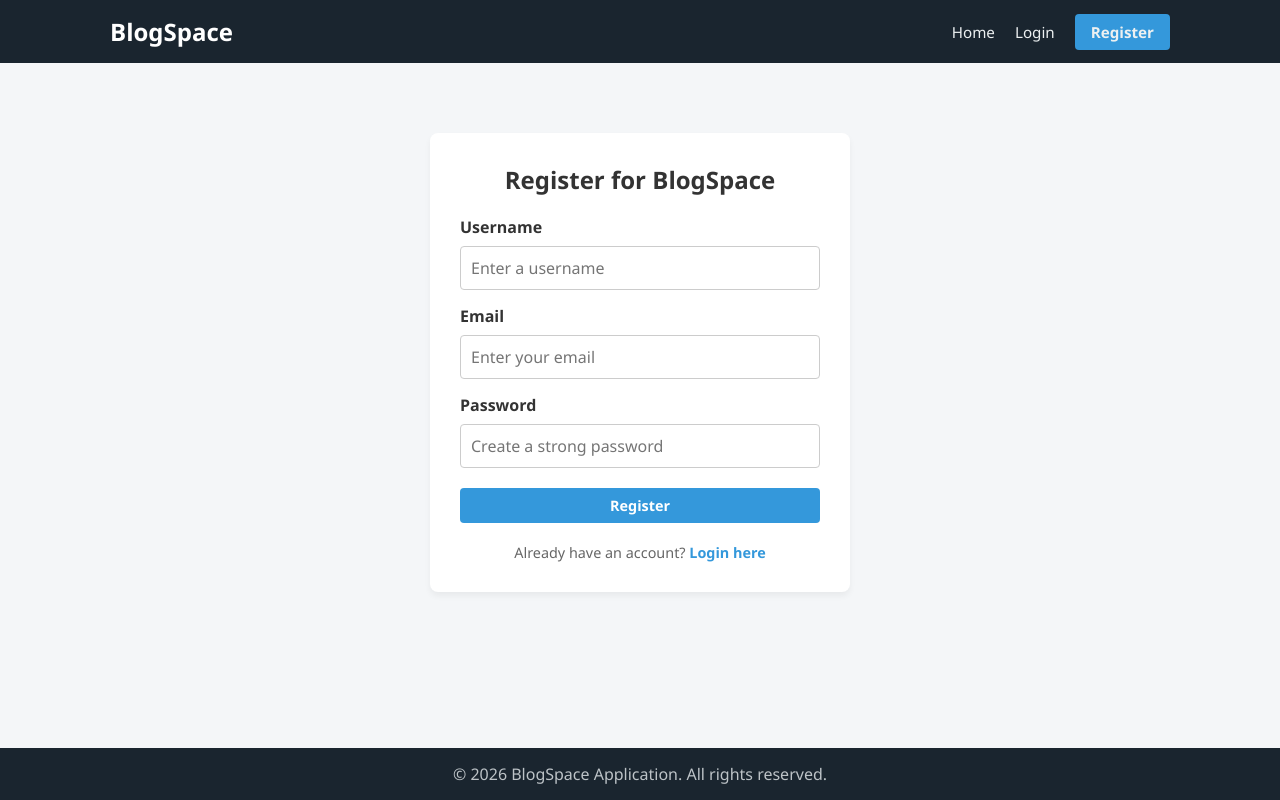
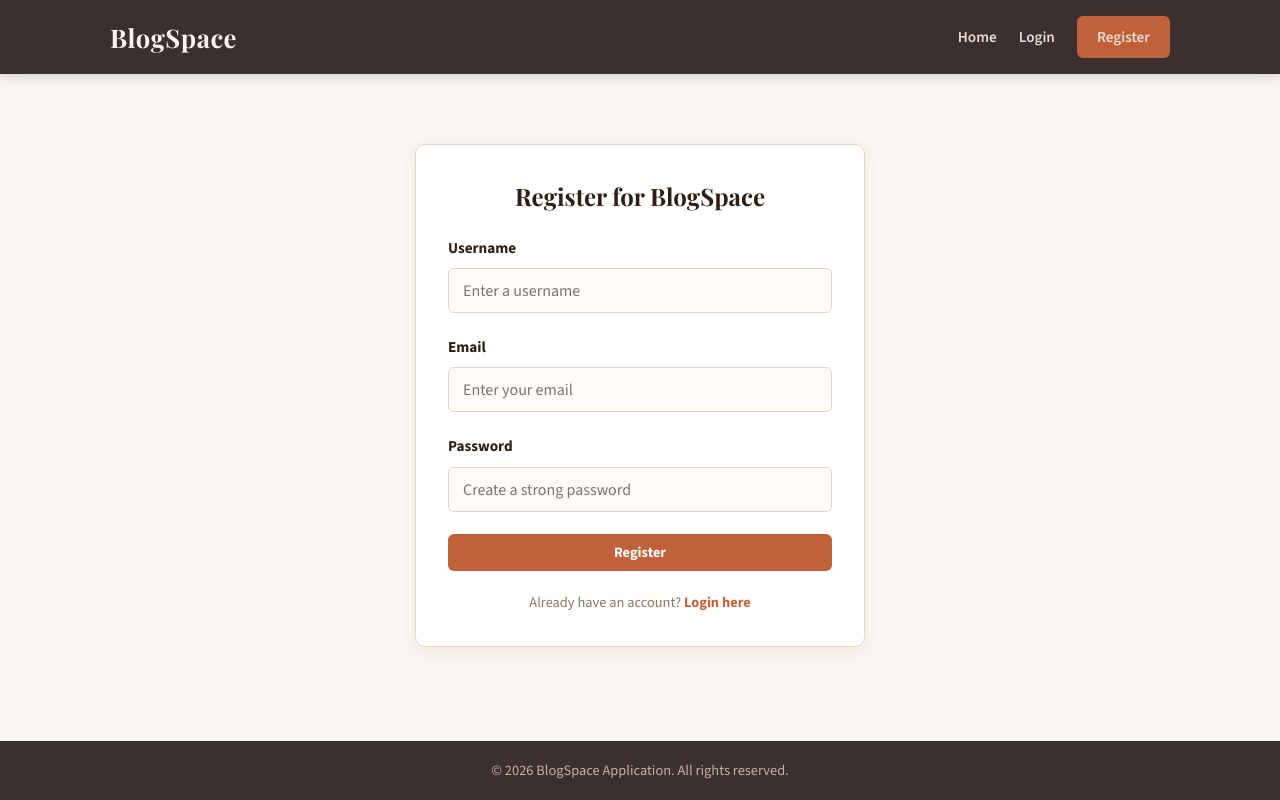
Before and after one commit to AshfakAhmath/blog-app, a PHP site: page /register.php in a window 1280 px wide. Run offline with PHP 8.4, Linux system fonts and the light colour scheme.

Commit message:
style: implement consistent global theme and layout system with new CSS framework

```diff
--- a/css/style.css
+++ b/css/style.css
@@ -1,21 +1,25 @@
+@import url('https://fonts.googleapis.com/css2?family=Playfair+Display:wght@600;700&family=Source+Sans+3:wght@400;600;700&display=swap');
+
 * {
     margin: 0;
     padding: 0;
     box-sizing: border-box;
-    font-family: 'Segoe UI', Tahoma, Geneva, Verdana, sans-serif;
 }
 
 body {
-    background-color: #f4f6f8;
-    color: #333;
+    font-family: 'Source Sans 3', 'Segoe UI', sans-serif;
+    background-color: #faf6f1;
+    color: #4a3728;
     display: flex;
     flex-direction: column;
     min-height: 100vh;
+    line-height: 1.6;
 }
 
 .navbar {
-    background-color: #1a252f;
-    padding: 15px 0;
+    background-color: #3b2f2f;
+    padding: 16px 0;
+    box-shadow: 0 2px 12px rgba(59, 47, 47, 0.2);
 }
 
 .nav-container {
@@ -28,72 +32,84 @@ body {
 }
 
 .brand-logo {
-    color: #fff;
-    font-size: 1.5rem;
-    font-weight: bold;
+    font-family: 'Playfair Display', Georgia, serif;
+    color: #faf6f1;
+    font-size: 1.6rem;
+    font-weight: 700;
     text-decoration: none;
+    letter-spacing: 0.5px;
 }
 
 .nav-links {
     list-style: none;
     display: flex;
     align-items: center;
-    gap: 20px;
+    gap: 22px;
 }
 
 .nav-links a {
-    color: #ecf0f1;
+    color: #e8ddd0;
     text-decoration: none;
     font-size: 0.95rem;
-    transition: color 0.2s;
+    font-weight: 600;
+    transition: color 0.25s ease;
 }
 
 .nav-links a:hover {
-    color: #3498db;
+    color: #d4a04a;
 }
 
 .user-welcome {
-    color: #f1c40f;
+    color: #d4a04a;
     font-size: 0.95rem;
+    font-weight: 600;
 }
 
 .btn {
-    padding: 8px 16px;
-    border-radius: 4px;
+    padding: 9px 20px;
+    border-radius: 6px;
     text-decoration: none;
     border: none;
     cursor: pointer;
     font-size: 0.9rem;
-    font-weight: 600;
+    font-weight: 700;
+    font-family: 'Source Sans 3', 'Segoe UI', sans-serif;
+    transition: all 0.25s ease;
+    display: inline-block;
 }
 
 .btn-primary {
-    background-color: #3498db;
-    color: white;
+    background-color: #c0613a;
+    color: #fff;
 }
 
 .btn-primary:hover {
-    background-color: #2980b9;
+    background-color: #a84f2e;
+    transform: translateY(-1px);
+    box-shadow: 0 4px 12px rgba(192, 97, 58, 0.3);
 }
 
 .btn-danger {
-    background-color: #e74c3c;
-    color: white;
+    background-color: #b94a3e;
+    color: #fff;
 }
 
 .btn-danger:hover {
-    background-color: #c0392b;
+    background-color: #9e3d33;
+    transform: translateY(-1px);
 }
 
 .btn-outline {
-    border: 1px solid #3498db;
-    color: #3498db;
+    border: 2px solid #c0613a;
+    color: #c0613a;
     background: transparent;
 }
 
 .btn-outline:hover {
-    background-color: #3498db;
-    color: white;
+    background-color: #c0613a;
+    color: #fff;
+    transform: translateY(-1px);
+    box-shadow: 0 4px 12px rgba(192, 97, 58, 0.25);
 }
 
 .main-container {
@@ -106,9 +122,15 @@ body {
 
 .card {
     background: #ffffff;
-    border-radius: 8px;
-    padding: 30px;
-    box-shadow: 0 4px 6px rgba(0,0,0,0.05);
+    border-radius: 10px;
+    padding: 32px;
+    box-shadow: 0 4px 16px rgba(75, 50, 30, 0.08);
+    border: 1px solid #e0d5c8;
+    transition: box-shadow 0.3s ease, transform 0.3s ease;
+}
+
+.card:hover {
+    box-shadow: 0 8px 24px rgba(75, 50, 30, 0.12);
 }
 
 .auth-card {
@@ -117,34 +139,41 @@ body {
 }
 
 .form-group {
-    margin-bottom: 20px;
+    margin-bottom: 22px;
 }
 
 .form-group label {
     display: block;
     margin-bottom: 8px;
-    font-weight: 600;
+    font-weight: 700;
+    color: #2e1f14;
+    font-size: 0.95rem;
 }
 
 .form-control {
     width: 100%;
-    padding: 10px;
-    border: 1px solid #ccc;
-    border-radius: 4px;
+    padding: 11px 14px;
+    border: 1.5px solid #e0d5c8;
+    border-radius: 6px;
     font-size: 1rem;
+    font-family: 'Source Sans 3', 'Segoe UI', sans-serif;
+    color: #4a3728;
+    background: #fffcf8;
+    transition: border-color 0.25s ease, box-shadow 0.25s ease;
 }
 
 .form-control:focus {
-    border-color: #3498db;
+    border-color: #c0613a;
     outline: none;
+    box-shadow: 0 0 0 3px rgba(192, 97, 58, 0.12);
 }
 
 textarea.form-control {
     width: 100% !important;
     min-height: 250px;
-    padding: 12px;
+    padding: 14px;
     font-size: 1rem;
-    line-height: 1.5;
+    line-height: 1.6;
     resize: vertical;
 }
 
@@ -226,47 +275,186 @@ textarea.form-control {
 }
 
 .hero {
-    background: #ffffff;
-    padding: 40px;
-    border-radius: 8px;
+    background: linear-gradient(135deg, #fff9f0 0%, #f5ede3 100%);
+    padding: 50px 40px;
+    border-radius: 10px;
     text-align: center;
-    box-shadow: 0 4px 6px rgba(0,0,0,0.05);
-    margin-bottom: 30px;
+    box-shadow: 0 4px 16px rgba(75, 50, 30, 0.08);
+    margin-bottom: 35px;
+    border: 1px solid #e0d5c8;
 }
 
 .hero h1 {
-    margin-bottom: 15px;
-    color: #2c3e50;
+    font-family: 'Playfair Display', Georgia, serif;
+    margin-bottom: 12px;
+    color: #2e1f14;
+    font-size: 2rem;
 }
 
 .hero p {
-    color: #7f8c8d;
+    color: #8a7565;
     margin-bottom: 25px;
+    font-size: 1.1rem;
 }
 
 .alert {
-    padding: 12px;
-    border-radius: 4px;
+    padding: 14px 18px;
+    border-radius: 6px;
     margin-bottom: 20px;
+    font-size: 0.9rem;
+    font-weight: 600;
+}
+
+.alert-danger {
+    background-color: #fde8e4;
+    color: #7a2920;
+    border: 1px solid #f0bdb4;
+}
+
+.alert-info {
+    background-color: #fdf6ec;
+    color: #6b5320;
+    border: 1px solid #e8d5a8;
+}
+
+h1, h2, h3 {
+    font-family: 'Playfair Display', Georgia, serif;
+    color: #2e1f14;
+}
+
+footer {
+    background-color: #3b2f2f;
+    color: #c4b5a4;
+    text-align: center;
+    padding: 18px 0;
+    margin-top: auto;
     font-size: 0.9rem;
 }
 
-.alert-danger {
-    background-color: #fadbd8;
-    color: #78281f;
-    border: 1px solid #f5b7b1;
+.post-list .card h3 a {
+    color: #2e1f14;
+    text-decoration: none;
+    font-family: 'Playfair Display', Georgia, serif;
+    transition: color 0.2s ease;
 }
 
-.alert-info {
-    background-color: #d4efdf;
-    color: #1e8449;
-    border: 1px solid #a9dfbf;
+.post-list .card h3 a:hover {
+    color: #c0613a;
 }
 
-footer {
-    background-color: #1a252f;
-    color: #bdc3c7;
+.post-meta {
+    color: #8a7565;
+    font-size: 0.85rem;
+    margin-bottom: 15px;
+}
+
+.post-meta-divider {
+    margin-bottom: 25px;
+    border-bottom: 1px solid #e0d5c8;
+    padding-bottom: 10px;
+}
+
+.auth-card h2 {
     text-align: center;
-    padding: 15px 0;
-    margin-top: auto;
+    margin-bottom: 20px;
 }
+
+.form-card {
+    max-width: 800px;
+    margin: 20px auto;
+}
+
+.form-card h2 {
+    margin-bottom: 20px;
+}
+
+.post-card {
+    margin-top: 20px;
+}
+
+.post-card h1 {
+    margin-bottom: 10px;
+}
+
+.post-list {
+    margin-top: 20px;
+}
+
+.post-list .card {
+    margin-bottom: 20px;
+}
+
+.post-list .card h3 {
+    margin-bottom: 10px;
+}
+
+.post-list .card p {
+    margin-bottom: 15px;
+}
+
+.post-actions {
+    margin-bottom: 20px;
+}
+
+.post-actions .btn {
+    margin-right: 10px;
+}
+
+.post-actions form {
+    display: inline;
+}
+
+.blog-content {
+    line-height: 1.7;
+}
+
+.post-footer {
+    margin-top: 30px;
+    border-top: 1px solid #e0d5c8;
+    padding-top: 15px;
+}
+
+.auth-switch {
+    margin-top: 20px;
+    text-align: center;
+    font-size: 0.9rem;
+    color: #8a7565;
+}
+
+.auth-switch a {
+    color: #c0613a;
+    text-decoration: none;
+    font-weight: bold;
+}
+
+.auth-switch a:hover {
+    color: #a84f2e;
+}
+
+.btn-full {
+    width: 100%;
+}
+
+.btn-ml {
+    margin-left: 10px;
+}
+
+@media (max-width: 768px) {
+    .nav-container {
+        flex-direction: column;
+        gap: 12px;
+    }
+    .nav-links {
+        flex-wrap: wrap;
+        justify-content: center;
+    }
+    .hero {
+        padding: 30px 20px;
+    }
+    .hero h1 {
+        font-size: 1.5rem;
+    }
+    .card {
+        padding: 20px;
+    }
+}
--- a/js/script.js
+++ b/js/script.js
@@ -1,5 +1,3 @@
-// Initialize EasyMDE Markdown Editor
-// Used on create-post.php and edit-post.php
 const easyMDE = new EasyMDE({
     element: document.getElementById('markdown-editor'),
     placeholder: "Write your post using Markdown formatting...",
--- a/register.php
+++ b/register.php
@@ -4,8 +4,6 @@ if (session_status() === PHP_SESSION_NONE) {
 }
 
 include("includes/db.php");
-
-// Redirect already logged-in users to the home feed
 if (isset($_SESSION['user_id'])) {
     header("Location: index.php");
     exit();
@@ -45,8 +43,8 @@ if ($_SERVER["REQUEST_METHOD"] == "POST") {
 include('includes/header.php');
 ?>
 
-<div class="card auth-card" style="max-width: 420px; margin: 40px auto;">
-    <h2 style="text-align: center; margin-bottom: 20px;">Register for BlogSpace</h2>
+<div class="card auth-card">
+    <h2>Register for BlogSpace</h2>
 
     <?php if (!empty($error)): ?>
         <div class="alert alert-danger"><?= $error; ?></div>
@@ -57,25 +55,25 @@ include('includes/header.php');
     <?php endif; ?>
 
     <form action="register.php" method="post">
-        <div class="form-group" style="margin-bottom: 15px;">
+        <div class="form-group">
             <label for="username">Username</label>
             <input type="text" id="username" name="username" class="form-control" placeholder="Enter a username" required>
         </div>
 
-        <div class="form-group" style="margin-bottom: 15px;">
+        <div class="form-group">
             <label for="email">Email</label>
             <input type="email" id="email" name="email" class="form-control" placeholder="Enter your email" required>
         </div>
 
-        <div class="form-group" style="margin-bottom: 20px;">
+        <div class="form-group">
             <label for="password">Password</label>
             <input type="password" id="password" name="password" class="form-control" placeholder="Create a strong password" required>
         </div>
 
-        <button type="submit" class="btn btn-primary" style="width: 100%;">Register</button>
+        <button type="submit" class="btn btn-primary btn-full">Register</button>
 
-        <p style="margin-top: 20px; text-align: center; font-size: 0.9rem; color: #666;">
-            Already have an account? <a href="login.php" style="color: #3498db; text-decoration: none; font-weight: bold;">Login here</a>
+        <p class="auth-switch">
+            Already have an account? <a href="login.php">Login here</a>
         </p>
     </form>
 </div>
```
Also changed, not shown: other parts of css/style.css (+30 -10 lines), create-post.php (+3 -6 lines), edit-post.php (+4 -8 lines), index.php (+6 -6 lines), login.php (+7 -7 lines), post.php (+9 -13 lines).
